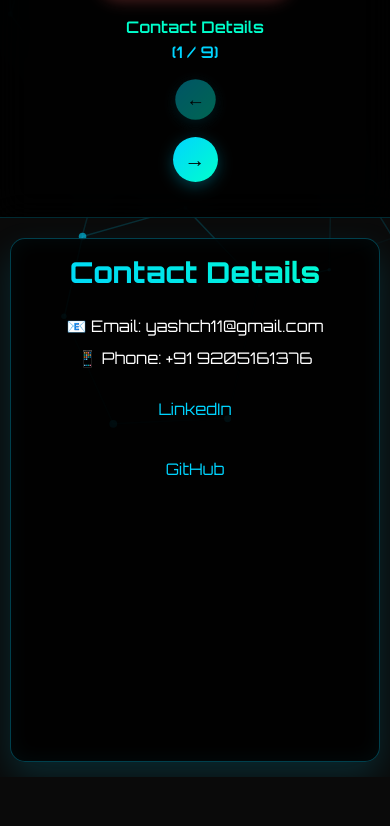
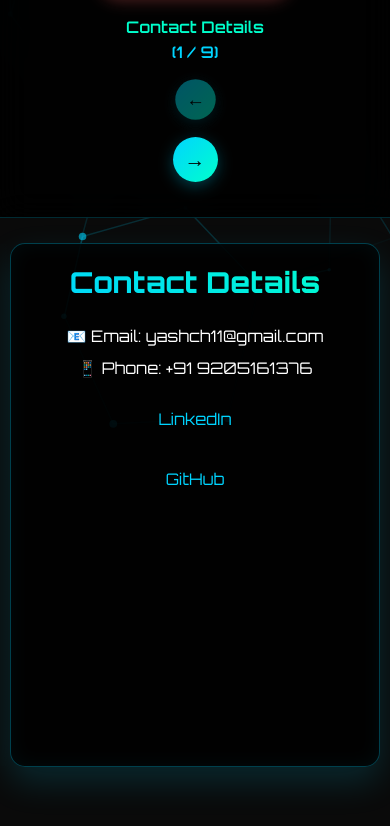
Before and after one commit to yashchaudhary265/interactive-resume, a website: page frontend/index.html in a window 390 px wide. Shown: the part 396-1222 px from the top of the page. Before the commit the page ends 1178 px from the top, so only its background shows below. Drawn offline with nearby package versions, Linux system fonts and the light colour scheme.

Commit message:
🌊 COMPLETE FIX: Sections now expand naturally without scrollbars
✅ Perfect Layout:
- Removed all height constraints and scrollbars
- Sections expand to full content height naturally
- Page scrolls when content exceeds viewport
- PDF section and all content now fully visible
- Clean, modern layout without internal scrolling

📱 Works perfectly on all device sizes with natural expansion

```diff
--- a/frontend/style.css
+++ b/frontend/style.css
@@ -244,8 +244,8 @@ header {
 
 /* Main Container */
 main {
-  height: calc(100vh - 200px);
-  overflow: hidden;
+  min-height: calc(100vh - 200px);
+  overflow: visible;
   position: relative;
   perspective: 1500px;
   padding: 10px 0;
@@ -255,8 +255,8 @@ main {
   max-width: 1200px;
   margin: 0 auto;
   padding: 0 20px;
-  height: 100%;
   position: relative;
+  min-height: 100%;
 }
 
 /* Section Slides with Enhanced Smooth Book Animation */
@@ -265,9 +265,9 @@ main {
   top: 0;
   left: 0;
   width: 100%;
-  height: 100%;
+  min-height: calc(100vh - 220px);
   display: flex;
-  align-items: center;
+  align-items: flex-start;
   justify-content: center;
   opacity: 0;
   transform: rotateY(-90deg) translateX(-50%) scale(0.8);
@@ -276,8 +276,8 @@ main {
   z-index: 1;
   backface-visibility: hidden;
   will-change: transform, opacity;
-  padding: 10px 0;
-  overflow: hidden;
+  padding: 20px 0;
+  overflow: visible;
 }
 
 .section-slide.active {
@@ -307,18 +307,18 @@ main {
 .section-card {
   background: rgba(0, 0, 0, 0.9);
   border-radius: 20px;
-  padding: 30px;
+  padding: 40px;
   border: 1px solid rgba(0, 212, 255, 0.3);
   box-shadow:
     0 15px 35px rgba(0, 212, 255, 0.15),
     inset 0 0 20px rgba(0, 212, 255, 0.05);
   backdrop-filter: blur(20px);
   position: relative;
-  overflow-y: auto;
+  overflow: visible;
   width: 100%;
   max-width: 950px;
-  height: calc(100vh - 280px);
-  max-height: calc(100vh - 280px);
+  min-height: calc(100vh - 280px);
+  height: auto;
   transition: transform 0.3s ease, box-shadow 0.3s ease;
   display: flex;
   flex-direction: column;
@@ -1054,23 +1054,6 @@ main {
   color: #00ffcc;
 }
 
-/* Footer */
-footer {
-  background: rgba(0, 0, 0, 0.95);
-  color: white;
-  text-align: center;
-  padding: 20px;
-  border-top: 1px solid rgba(0, 212, 255, 0.3);
-  position: relative;
-  z-index: 100;
-  user-select: none;
-}
-  padding: 20px;
-  border-top: 1px solid rgba(0, 212, 255, 0.3);
-  position: relative;
-  z-index: 100;
-  user-select: none;
-}
 
 /* Custom Scrollbar */
 .section-card::-webkit-scrollbar {
@@ -1094,14 +1077,14 @@ footer {
 /* Responsive Design */
 @media (max-width: 1024px) {
   main {
-    height: calc(100vh - 180px);
+    min-height: calc(100vh - 180px);
     padding: 5px 0;
   }
 
   .section-card {
-    padding: 25px;
-    height: calc(100vh - 220px);
-    max-height: calc(100vh - 220px);
+    padding: 30px;
+    min-height: calc(100vh - 220px);
+    height: auto;
     max-width: 95%;
   }
 
@@ -1184,14 +1167,14 @@ footer {
   }
 
   main {
-    height: calc(100vh - 200px);
+    min-height: calc(100vh - 200px);
     padding: 5px 0;
   }
 
   .section-card {
-    padding: 20px;
-    height: calc(100vh - 240px);
-    max-height: calc(100vh - 240px);
+    padding: 25px;
+    min-height: calc(100vh - 240px);
+    height: auto;
     max-width: 95%;
   }
 
@@ -1261,14 +1244,14 @@ footer {
   }
 
   main {
-    height: calc(100vh - 280px);
+    min-height: calc(100vh - 280px);
   }
 
   .section-card {
-    padding: 15px;
+    padding: 20px;
     border-radius: 15px;
-    height: calc(100vh - 320px);
-    max-height: calc(100vh - 320px);
+    min-height: calc(100vh - 320px);
+    height: auto;
   }
 
   .section-title {
```
